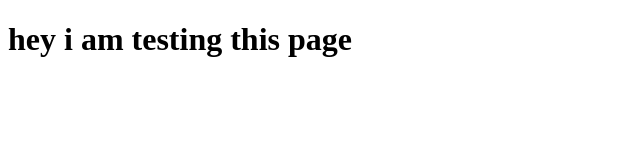
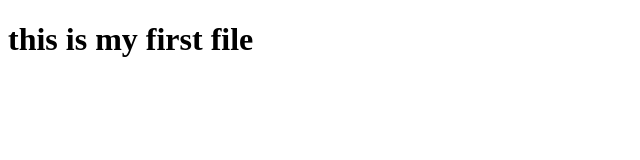
Before and after one commit to RAHUL6381/Learning_Git_And_Github, a plain HTML site: page about.html in a window 1280 px wide. Shown: the whole page, without its empty margins (0-640 px from the left). Drawn offline with Linux system fonts and the light colour scheme.

Commit message:
first check about commit

```diff
--- a/about.html
+++ b/about.html
@@ -6,6 +6,6 @@
     <title>just testing page</title>
 </head>
 <body>
-    <h1>hey i am testing this page</h1>
+    <h1>this is my first file</h1>
 </body>
 </html>
```
